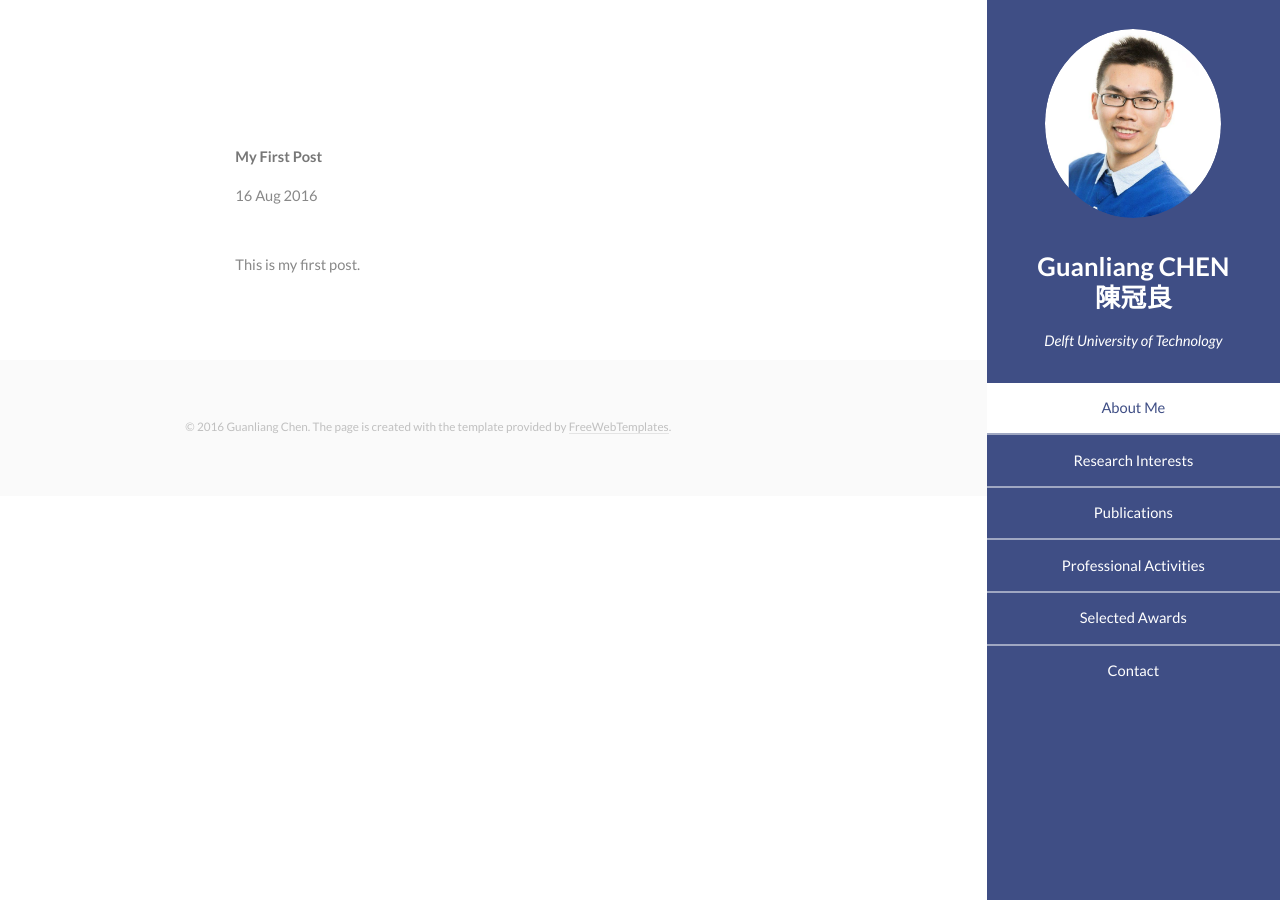
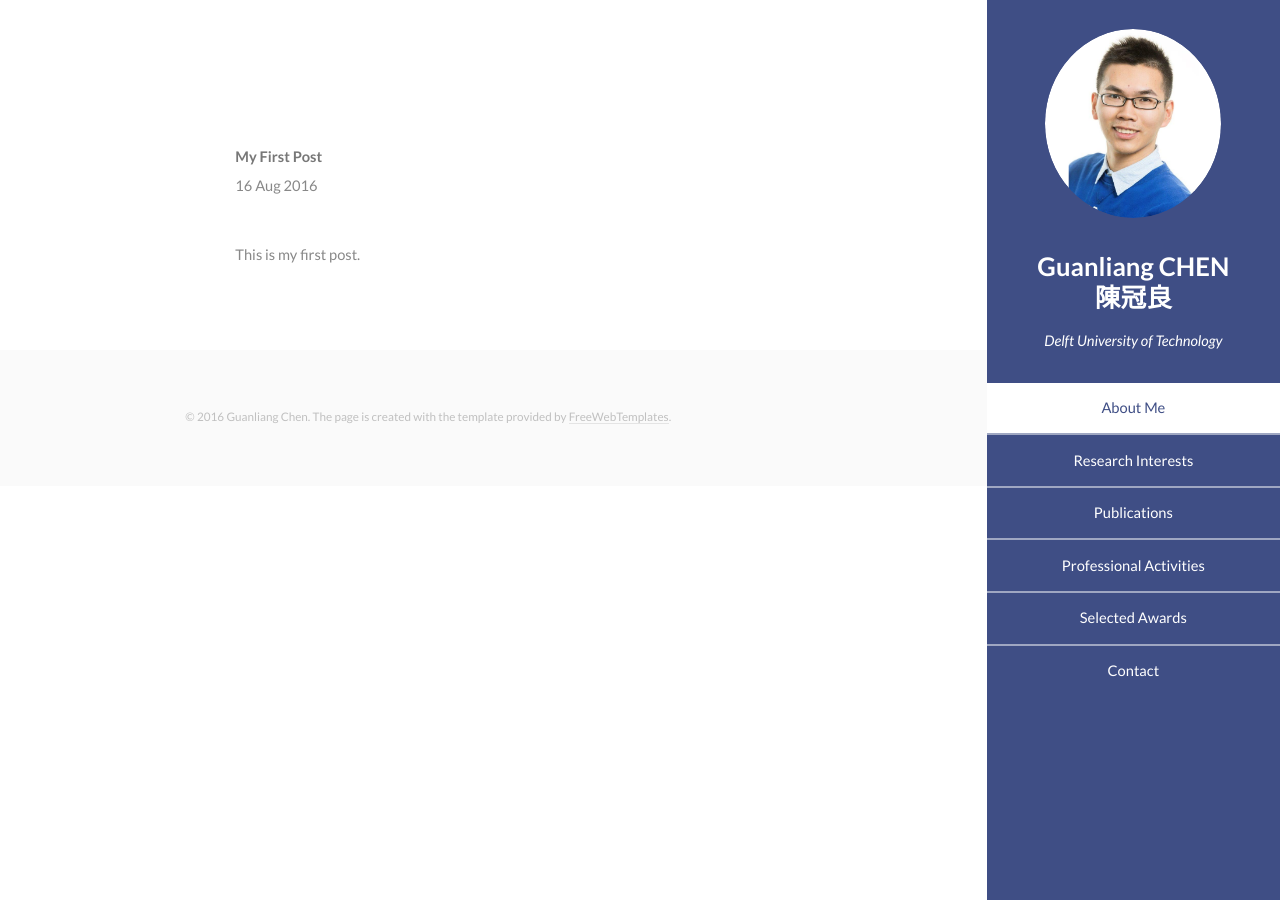
Before and after one commit to AngusGLChen/__angusglchen.github.io, a Jekyll site: the page built from _posts/2016-08-16-My-First-Post.md, in a window 1280 px wide. Built offline with Jekyll 4.4.1, drawn with Linux system fonts in a browser that asks for light colours.

Commit message:
Aug 16, 2016

```diff
--- a/_layouts/post.html
+++ b/_layouts/post.html
@@ -2,7 +2,7 @@
 layout: default
 ---
 
-<h1  style="padding: 100px 0 10px 0">{{ page.title }}</h1>
+<h1  style="padding: 100px 0 0 0">{{ page.title }}</h1>
 <p class="meta" style="padding: 0 0 10px 0">{{ page.date | date_to_string }}</p>
 
 <div class="post">
```
